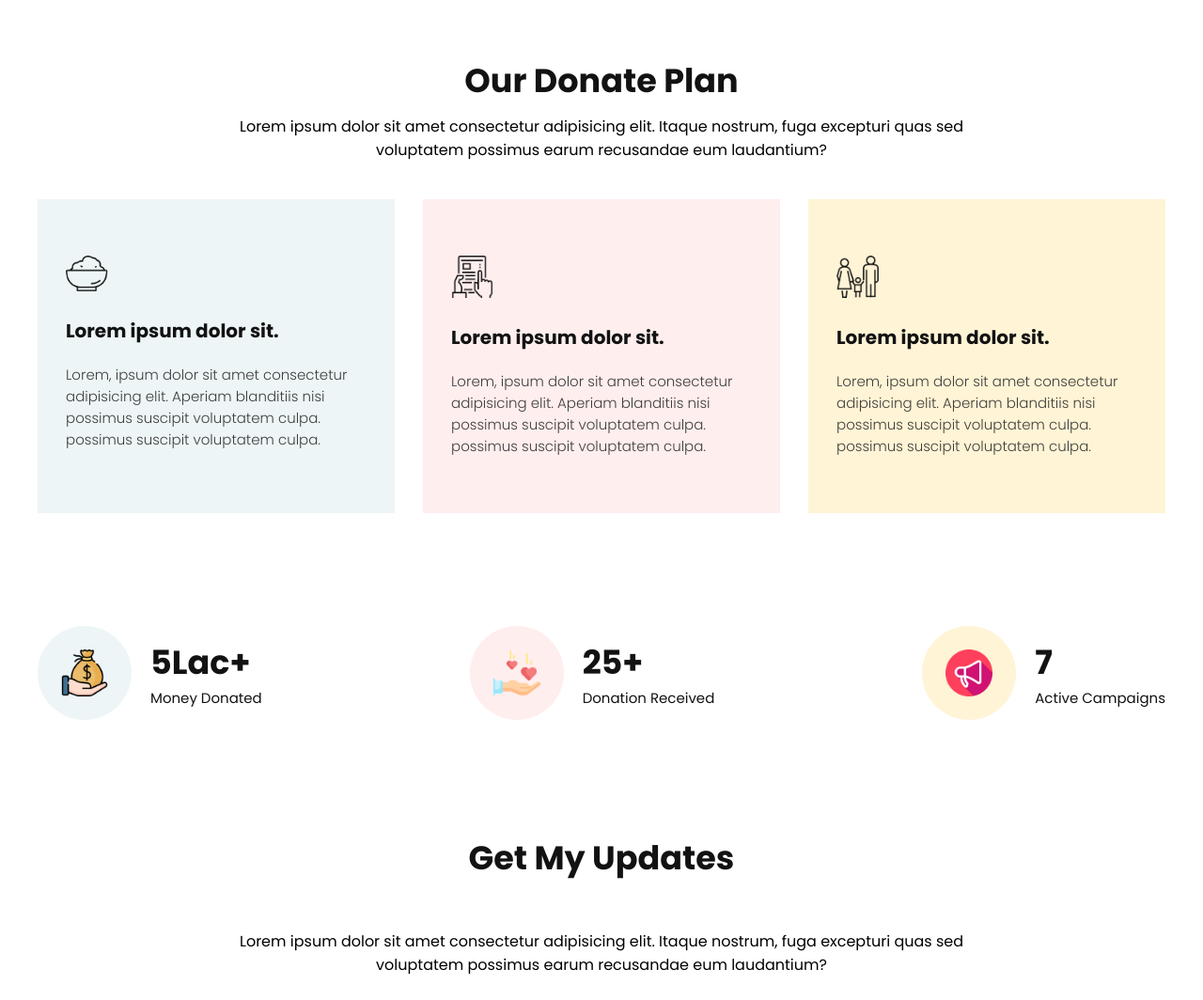
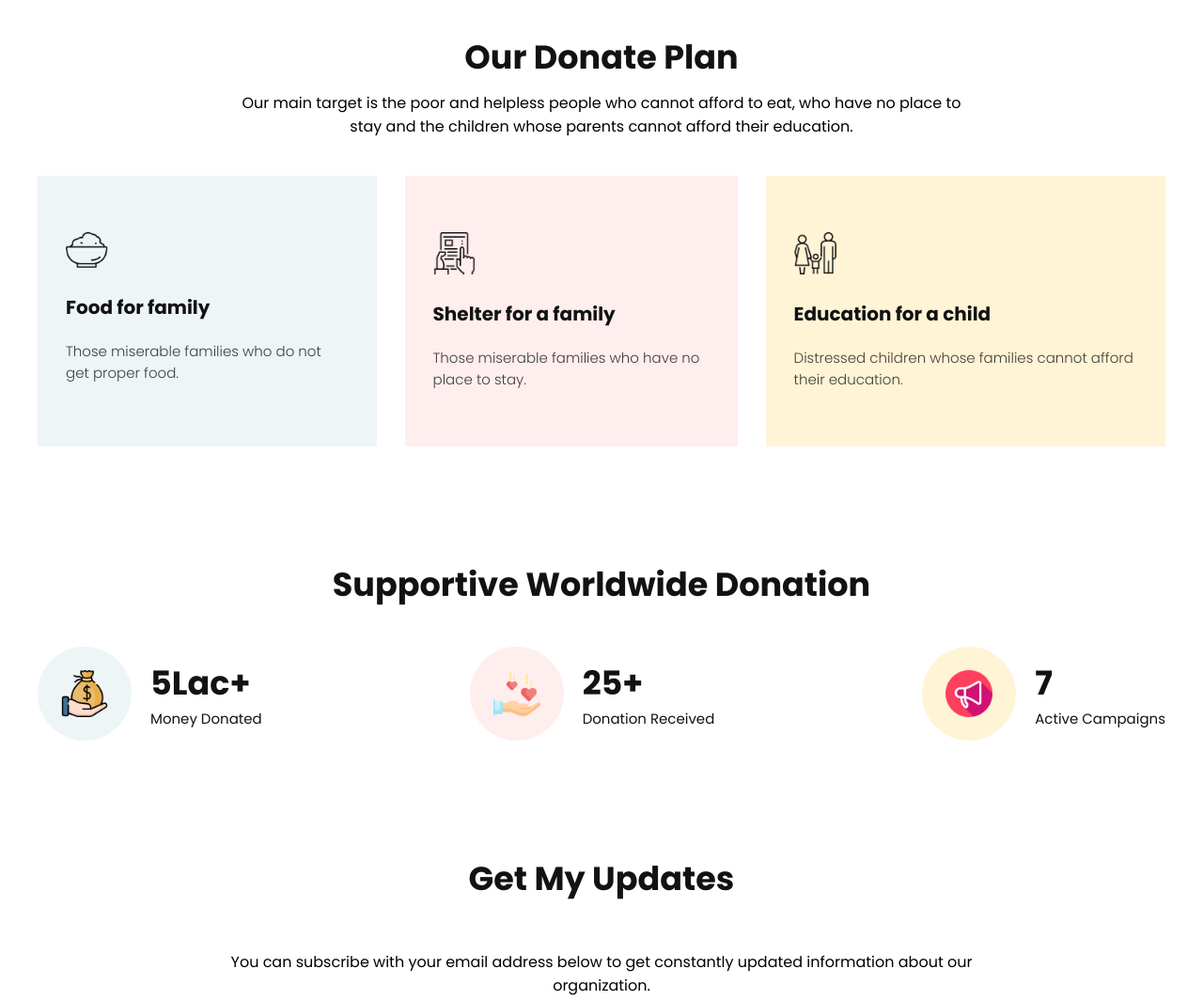
Before and after one commit to nasirmitul/for-the-people, a plain HTML site: page index.html in a window 1280 px wide. Shown: the part 1460-2524 px from the top of the page at 94% size. Drawn offline with Linux system fonts and the light colour scheme.

Commit message:
all done

```diff
--- a/index.html
+++ b/index.html
@@ -20,20 +20,19 @@
     <header class="header">
         <div class="header-info">
             <h1 class="header-title">Let's help those who are more in need</h1>
-            <p>Lorem ipsum dolor sit amet consectetur adipisicing elit. Enim quod iusto ut? Quaerat saepe quod
-                perferendis odio! Praesentium, adipisci obcaecati?</p>
+            <p>We connects donors in nearly every country in the world. We help fellow nonprofits access the funding,
+                tools, training, and support they need to serve their communities.</p>
             <button class="button">Donate Now</button>
         </div>
     </header>
 
     <section class="donate-now">
         <h2 class="title">Donate Today</h2>
-        <p>Lorem ipsum dolor sit amet consectetur adipisicing elit. Itaque nostrum, fuga excepturi quas sed voluptatem
-            possimus earum recusandae eum laudantium?</p>
+        <p>Donate as much money as you can for the poor and helpless.</p>
         <div class="ammount-list">
             <ul>
                 <li>100tk</li>
-                <li class="second">200tk</li>
+                <li id="ammount-list-second">200tk</li>
                 <li>500tk</li>
                 <li>1000tk</li>
                 <li>5000tk</li>
@@ -48,32 +47,32 @@
 
     <section class="donate-plan container">
         <h2 class="title">Our Donate Plan</h2>
-        <p class="description">Lorem ipsum dolor sit amet consectetur adipisicing elit. Itaque nostrum, fuga excepturi
-            quas sed voluptatem possimus earum recusandae eum laudantium?</p>
+        <p class="description">Our main target is the poor and helpless people who cannot afford to eat, who have no
+            place to stay and the children whose parents cannot afford their education.</p>
         <div class="plans">
             <div class="plan plan1">
                 <img src="images/food.png">
-                <h3>Lorem ipsum dolor sit.</h3>
-                <p>Lorem, ipsum dolor sit amet consectetur adipisicing elit. Aperiam blanditiis nisi possimus suscipit
-                    voluptatem culpa. possimus suscipit voluptatem culpa.</p>
+                <h3>Food for family</h3>
+                <p>Those miserable families who do not get proper food.</p>
             </div>
             <div class="plan plan2">
                 <img src="images/Frame-1.png">
-                <h3>Lorem ipsum dolor sit.</h3>
-                <p>Lorem, ipsum dolor sit amet consectetur adipisicing elit. Aperiam blanditiis nisi possimus suscipit
-                    voluptatem culpa. possimus suscipit voluptatem culpa.</p>
+                <h3>Shelter for a family</h3>
+                <p>Those miserable families who have no place to stay.</p>
             </div>
             <div class="plan plan3">
                 <img src="images/shelter.png">
-                <h3>Lorem ipsum dolor sit.</h3>
-                <p>Lorem, ipsum dolor sit amet consectetur adipisicing elit. Aperiam blanditiis nisi possimus suscipit
-                    voluptatem culpa. possimus suscipit voluptatem culpa.</p>
+                <h3>Education for a child</h3>
+                <p>Distressed children whose families cannot afford their education.</p>
             </div>
         </div>
     </section>
 
 
     <section class="donation-numbers container">
+        <h2 class="title">Supportive Worldwide Donation</h2>
+
+        <div class="all-numbers">
             <div class="money-donated number">
                 <div class="img img1">
                     <img src="images/salary.png" alt="">
@@ -101,13 +100,14 @@
                     <p>Active Campaigns</p>
                 </div>
             </div>
+        </div>
     </section>
 
 
     <section class="get-updates">
         <h2 class="title">Get My Updates</h2>
-        <p class="description">Lorem ipsum dolor sit amet consectetur adipisicing elit. Itaque nostrum, fuga excepturi
-            quas sed voluptatem possimus earum recusandae eum laudantium?</p>
+        <p class="description">You can subscribe with your email address below to get constantly updated information
+            about our organization.</p>
         <form action="#">
             <input type="email" placeholder="Email">
             <button class="button">Subscribe</button>
--- a/style.css
+++ b/style.css
@@ -109,7 +109,7 @@ a {
     border-radius: 5px;
 }
 
-.donate-now .ammount-list ul .second {
+.donate-now .ammount-list ul #ammount-list-second {
     background: #FFEEEE;
     border: 2px solid #FF5959;
     color: #FF5959;
@@ -197,6 +197,16 @@ a {
 
 .donation-numbers {
     margin: 120px auto;
+}
+
+.donation-numbers .title {
+    color: #121212;
+    font-size: 35px;
+    text-align: center;
+    margin-bottom: 40px;
+}
+
+.donation-numbers .all-numbers{
     display: flex;
     justify-content: space-between;
 }
```
Lines whose indentation alone changed are shown as unchanged.
